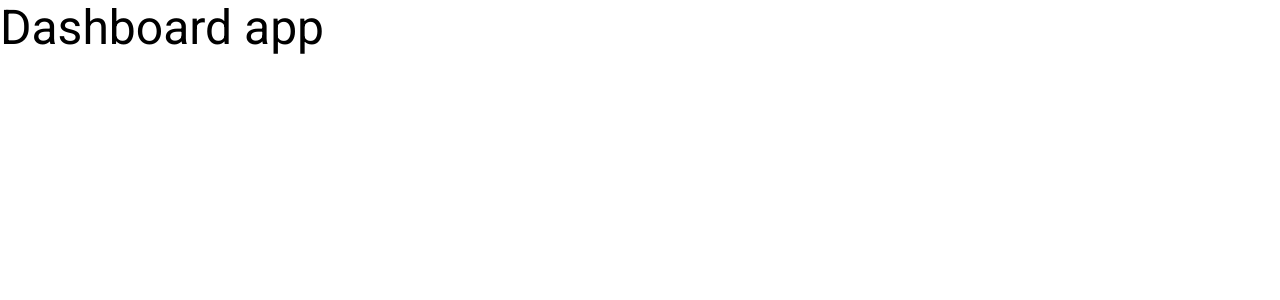
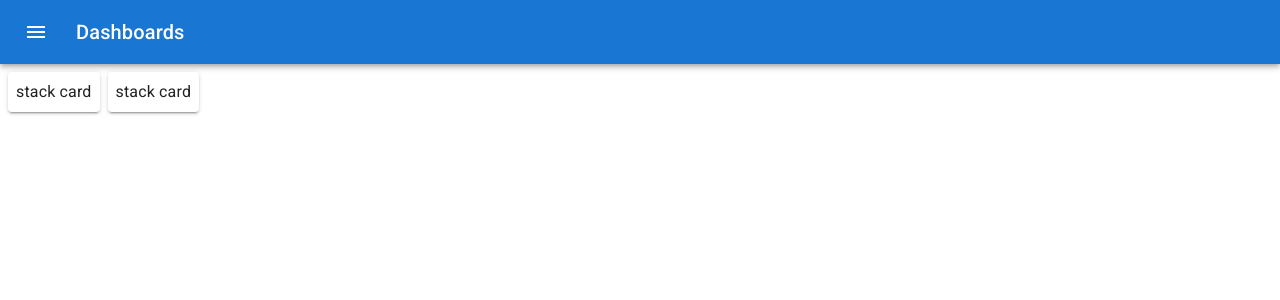
Before and after one commit to tomasz8w/dashboards, a React (Create React App) app: page / in a window 1280 px wide. Shown: the top 300 px of the page. Built offline with nearby package versions, Linux system fonts and the light colour scheme.

Commit message:
Titlebar, ViewContainer, DashbardView mockup

```diff
--- a/src/App.tsx
+++ b/src/App.tsx
@@ -1,12 +1,13 @@
-import { Box, Typography } from "@mui/material";
 import { BrowserRouter as Router } from "react-router-dom";
+
+import Titlebar from "./App/Titlebar";
+import DashboardView from "./Views/DashboardView";
 
 function App() {
   return (
     <Router>
-      <Box>
-        <Typography variant="h3">Dashboard app</Typography>
-      </Box>
+      <Titlebar />
+      <DashboardView />
     </Router>
   );
 }
--- /dev/null
+++ b/src/App/Titlebar/Titlebar.tsx
@@ -0,0 +1,25 @@
+import React from "react";
+
+import { AppBar, IconButton, Toolbar, Typography } from "@mui/material";
+import { Menu as MenuIcon } from "@mui/icons-material";
+
+const Titlebar = () => {
+  return (
+    <AppBar position="static">
+      <Toolbar>
+        <IconButton
+          color="inherit"
+          size="large"
+          edge="start"
+          aria-label="menu"
+          sx={{ mr: 2 }}
+        >
+          <MenuIcon />
+        </IconButton>
+        <Typography variant="h6">Dashboards</Typography>
+      </Toolbar>
+    </AppBar>
+  );
+};
+
+export default Titlebar;
--- /dev/null
+++ b/src/App/Titlebar/index.tsx
@@ -0,0 +1 @@
+export { default } from "./Titlebar";
--- /dev/null
+++ b/src/App/ViewContainer/ViewContainer.tsx
@@ -0,0 +1,16 @@
+import React from "react";
+import { Box } from "@mui/material";
+
+type Props = {
+  children: React.ReactElement | React.ReactElement[];
+};
+
+const ViewContainer = ({ children }: Props) => {
+  return (
+    <Box sx={{ display: "flex", flexGrow: 1, flexDirection: "column", p: 1 }}>
+      {children}
+    </Box>
+  );
+};
+
+export default ViewContainer;
--- /dev/null
+++ b/src/App/ViewContainer/index.tsx
@@ -0,0 +1 @@
+export { default } from "./ViewContainer";
--- /dev/null
+++ b/src/Views/DashboardView/DashboardView.tsx
@@ -0,0 +1,21 @@
+import React from "react";
+import { Box, Paper, Typography } from "@mui/material";
+
+import ViewContainer from "../../App/ViewContainer";
+
+const DashboardView = () => {
+  return (
+    <ViewContainer>
+      <Box sx={{ display: "flex", flexDirection: "row", gap: 1 }}>
+        <Paper elevation={2} sx={{ display: "flex", p: 1 }}>
+          <Typography>stack card</Typography>
+        </Paper>
+        <Paper elevation={2} sx={{ display: "flex", p: 1 }}>
+          <Typography>stack card</Typography>
+        </Paper>
+      </Box>
+    </ViewContainer>
+  );
+};
+
+export default DashboardView;
--- /dev/null
+++ b/src/Views/DashboardView/index.tsx
@@ -0,0 +1 @@
+export { default } from "./DashboardView";
```
